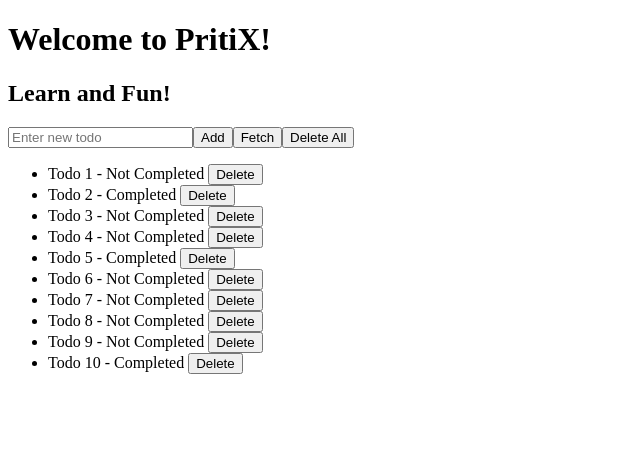
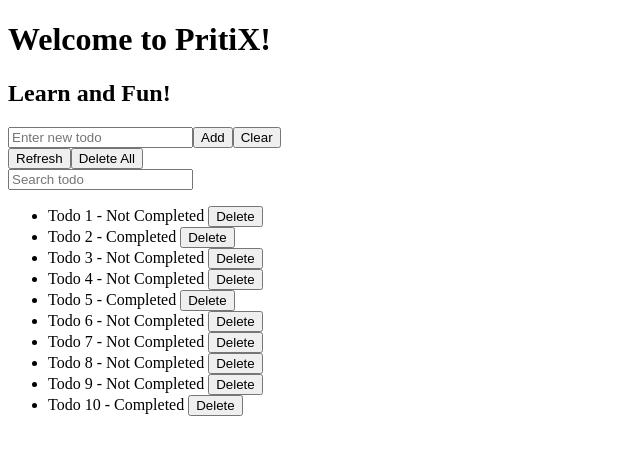
Before and after one commit to jogule/ng1, an Angular app: page / in a window 1280 px wide. Shown: the top 454 px of the page, without its empty margins (0-640 px from the left). Built offline with nearby package versions, Linux system fonts and the light colour scheme.

Commit message:
feat: enhance todo management with filtering and clear functionality

```diff
--- a/src/app/app.component.ts
+++ b/src/app/app.component.ts
@@ -9,14 +9,23 @@ import { FormsModule } from '@angular/forms';
   template: `
     <h1>Welcome to {{title}}!</h1>
     <h2>Learn and Fun!</h2>
-    <input type="text" placeholder="Enter new todo" [(ngModel)]="newTodoTitle" />
-    <button (click)="addTodo()">Add</button>
+    <section>
+      <input type="text" placeholder="Enter new todo" [(ngModel)]="newTodoTitle" />
+      <button (click)="addTodo()">Add</button>
+      <button (click)="newTodoTitle = ''">Clear</button>
+    </section>
 
-    <button (click)="listTodos()">Fetch</button>
-    <button (click)="deleteTodos()">Delete All</button>
+    <section>
+      <button (click)="listTodos()">Refresh</button>
+      <button (click)="deleteTodos()">Delete All</button>
+    </section>
+
+    <section>
+      <input type="text" placeholder="Search todo" [(ngModel)]="filter" (input)="filterTodos()" />
+    </section>
 
     <ul>
-      <li *ngFor="let todo of todos" (click)="todo.completed = !todo.completed">
+      <li *ngFor="let todo of filteredTodos" (click)="todo.completed = !todo.completed">
         {{todo.title}} - {{todo.completed ? 'Completed' : 'Not Completed'}}
         <button (click)="delete(todo.id)">Delete</button>
       </li>
@@ -28,12 +37,20 @@ import { FormsModule } from '@angular/forms';
 })
 export class AppComponent {
   title = 'PritiX';
-  todos: { id: number; title: string; completed: boolean }[] = [];
+  todos: Todo[] = [];
+  filteredTodos: Todo[] = [];
 
   newTodoTitle = ``;
+  filter = ``;
 
   constructor() {
     this.listTodos();
+  }
+
+  filterTodos() {
+    this.filteredTodos = this.todos.filter((todo) =>
+      todo.title.toLowerCase().includes(this.filter.toLowerCase())
+    );
   }
 
   addTodo() {
@@ -46,6 +63,7 @@ export class AppComponent {
 
   listTodos() {
     this.todos = this.generateRandomTodos();
+    this.filteredTodos = this.todos;
   }
 
   deleteTodos() {
@@ -64,3 +82,9 @@ export class AppComponent {
     }));
   }
 }
+
+export interface Todo {
+  id: number;
+  title: string;
+  completed: boolean;
+}
```
